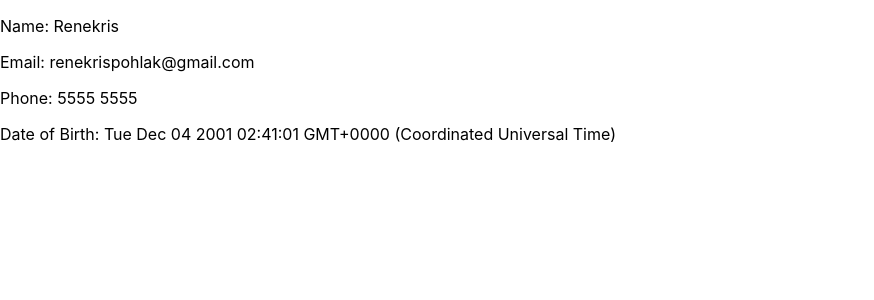
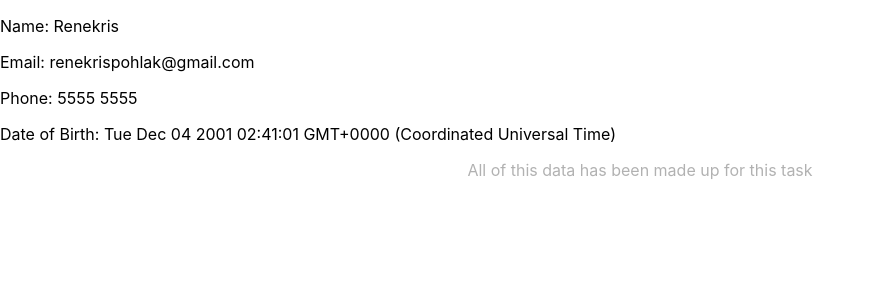
Before and after one commit to renekris/cv-application, a React (Create React App) app: page / in a window 1280 px wide. Shown: the top 300 px of the page, without its empty margins (0-874 px from the left). Built offline with nearby package versions, Linux system fonts and the light colour scheme; the HTML template or start-up script is replaced by a standard one.

Commit message:
Update data formatting

```diff
--- a/src/App.css
+++ b/src/App.css
@@ -1,38 +1,12 @@
-.App {
-  text-align: center;
+.container {
+  display: flex;
+  flex-direction: column;
+  height: 100%;
+  width: 100%;
 }
 
-.App-logo {
-  height: 40vmin;
-  pointer-events: none;
+.notice {
+  margin-top: auto;
+  text-align: center;
+  opacity: 0.3;
 }
-
-@media (prefers-reduced-motion: no-preference) {
-  .App-logo {
-    animation: App-logo-spin infinite 20s linear;
-  }
-}
-
-.App-header {
-  background-color: #282c34;
-  min-height: 100vh;
-  display: flex;
-  flex-direction: column;
-  align-items: center;
-  justify-content: center;
-  font-size: calc(10px + 2vmin);
-  color: white;
-}
-
-.App-link {
-  color: #61dafb;
-}
-
-@keyframes App-logo-spin {
-  from {
-    transform: rotate(0deg);
-  }
-  to {
-    transform: rotate(360deg);
-  }
-}
--- a/src/App.js
+++ b/src/App.js
@@ -1,4 +1,5 @@
 import React, { Component } from 'react'
+import './App.css';
 import { Overview } from './components/Overview';
 
 export default class CVApp extends Component {
@@ -33,11 +34,20 @@ export default class CVApp extends Component {
             additionalInfo: 'Responded to tickets and fixed internal problems',
           },
         ],
-        languageSkills: {
-          estonian: 'Native',
-          english: 'C2',
-          japanese: 'B2',
-        },
+        languageSkills: [
+          {
+            language: 'Estonian',
+            skillLevel: 'Native',
+          },
+          {
+            language: 'English',
+            skillLevel: 'C2',
+          },
+          {
+            language: 'Japanese',
+            skillLevel: 'B2',
+          },
+        ],
         computerSkills: {
           expert: [],
           advanced: ['Javascript', 'C#', 'Linux', 'Windows'],
@@ -56,8 +66,9 @@ export default class CVApp extends Component {
     const { cv } = this.state;
 
     return (
-      <div>
+      <div className='container'>
         <Overview cvData={cv} />
+        <p className='notice'>All of this data has been made up for this task</p>
       </div>
     )
   }
```
